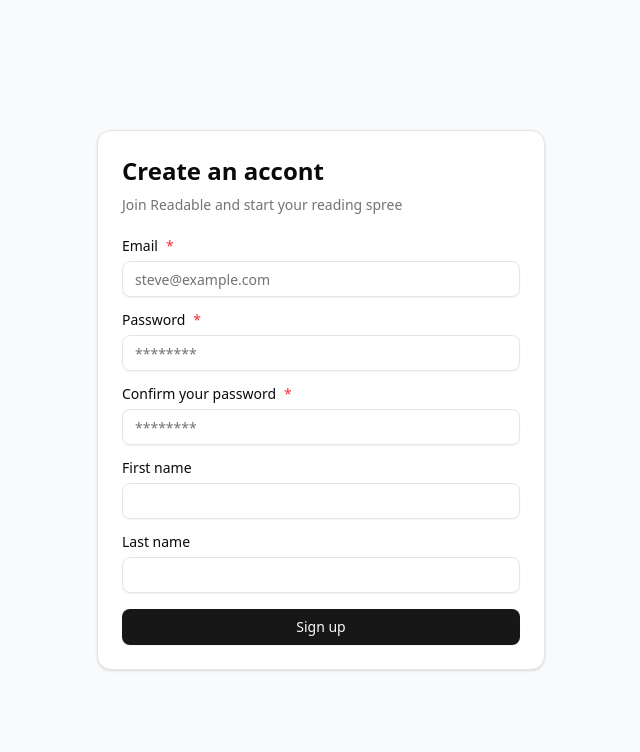
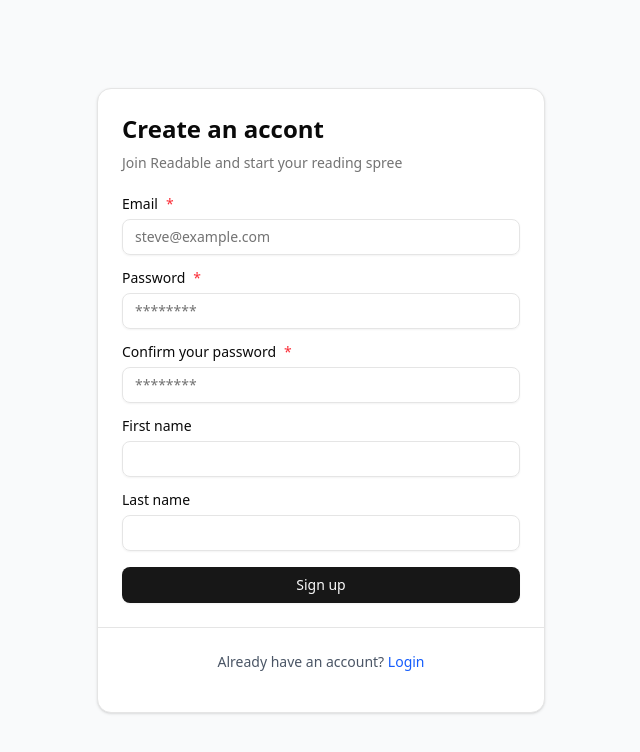
Before and after one commit to kuroikyu/readable, a React (Vite) app: page /signup in a window 1280 px wide. Shown: the top 752 px of the page, without its empty margins (319-959 px from the left). Built offline with nearby package versions, Linux system fonts and the light colour scheme.

Commit message:
refactor: add cross-linking between /login and /signup

```diff
--- a/src/pages/login.tsx
+++ b/src/pages/login.tsx
@@ -5,7 +5,7 @@ import { Button } from "../components/ui/button";
 import { Link } from "react-router";
 import { AlertCircle } from "lucide-react"
 
-import { Card, CardContent, CardDescription, CardHeader, CardTitle } from "../components/ui/card";
+import { Card, CardContent, CardDescription, CardFooter, CardHeader, CardTitle } from "../components/ui/card";
 import { useAppDispatch, useAppSelector } from "../store/hooks";
 import { loginUser } from "../store/authSlice";
 import { Alert, AlertDescription } from "../components/ui/alert";
@@ -76,6 +76,14 @@ const Login: FC = () => {
           </Button>
         </form>
       </CardContent>
+      <CardFooter className="flex justify-center border-t p-4">
+        <div className="text-sm text-gray-600">
+          Don't have an accont?{" "}
+          <Link to="/signup" className="text-blue-600 hover:text-blue-800">
+            Sign up
+          </Link>
+        </div>
+      </CardFooter>
     </Card>
   )
 }
--- a/src/pages/signup.tsx
+++ b/src/pages/signup.tsx
@@ -4,10 +4,11 @@ import { Input } from "../components/ui/input";
 import { Button } from "../components/ui/button";
 import { AlertCircle } from "lucide-react"
 
-import { Card, CardContent, CardDescription, CardHeader, CardTitle } from "../components/ui/card";
+import { Card, CardContent, CardDescription, CardFooter, CardHeader, CardTitle } from "../components/ui/card";
 import { useAppDispatch, useAppSelector } from "../store/hooks";
 import { signupUser } from "../store/authSlice";
 import { Alert, AlertDescription } from "../components/ui/alert";
+import { Link } from "react-router";
 
 const Signup: FC = () => {
   const [email, setEmail] = useState('')
@@ -113,6 +114,14 @@ const Signup: FC = () => {
           </Button>
         </form>
       </CardContent>
+      <CardFooter className="flex justify-center border-t p-4">
+        <div className="text-sm text-gray-600">
+          Already have an account?{" "}
+          <Link to="/login" className="text-blue-600 hover:text-blue-800">
+            Login
+          </Link>
+        </div>
+      </CardFooter>
     </Card>
   )
 }
```
